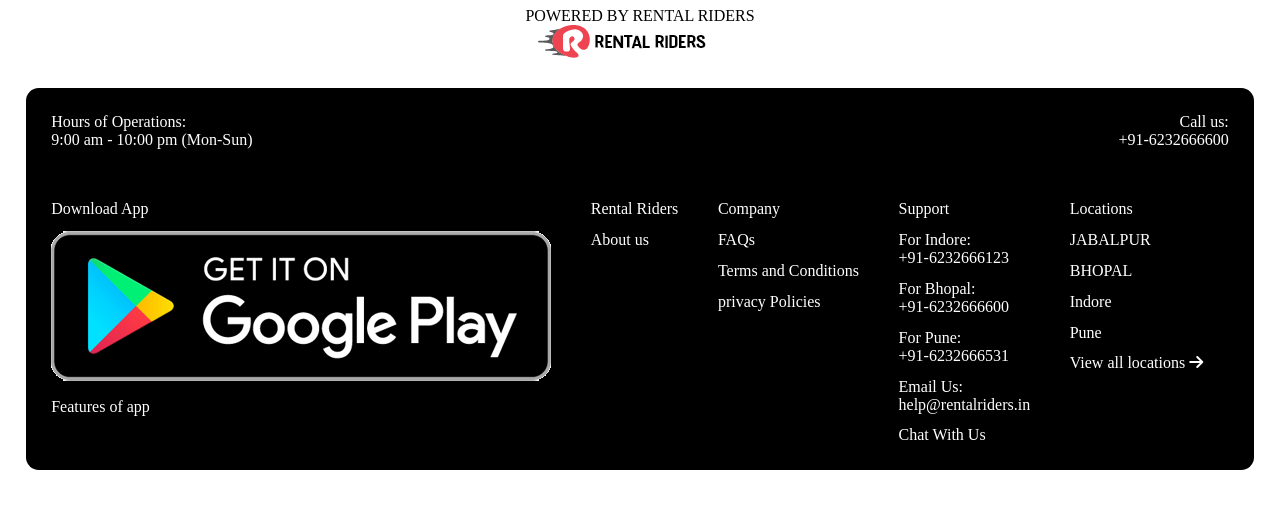
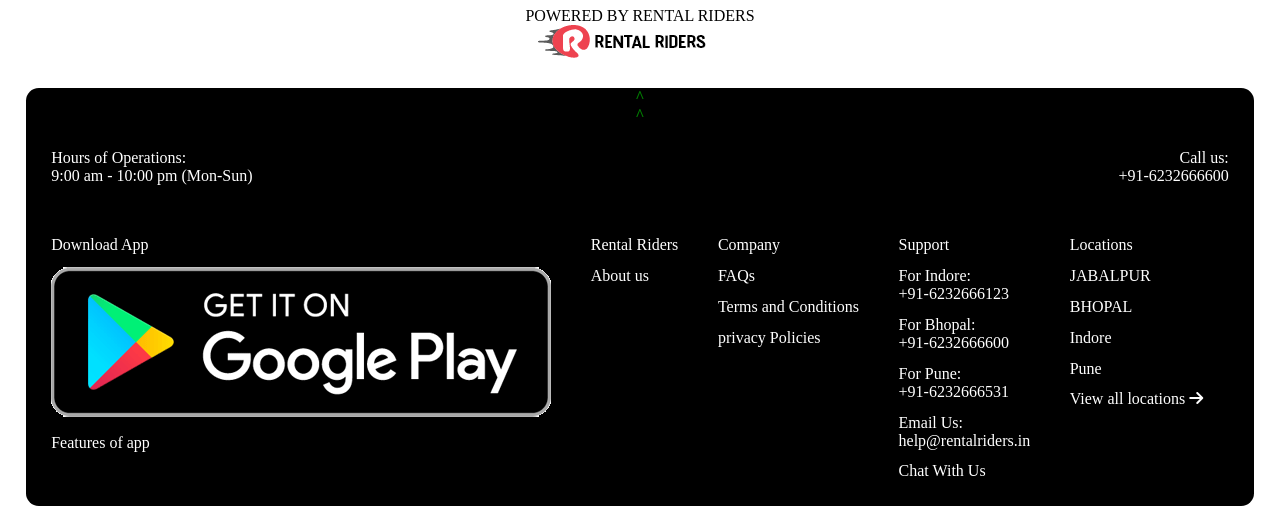
Before and after one commit to iamhemantgauhai/Rental-Riders-Website-UI, a plain HTML site: page index.html in a window 1280 px wide. Shown: the part 4904-5410 px from the top of the page. Before the commit the page ends 5374 px from the top, so only its background shows below. Drawn offline with Linux system fonts and the light colour scheme.

Commit message:
initial commit

```diff
--- a/css/style.css
+++ b/css/style.css
@@ -472,6 +472,18 @@ video {
   border-radius: 1vw;
 }
 
+.top {
+  color: white;
+  text-align: center;
+}
+
+.top-text {
+  color: green;
+  border-radius: 50%;
+  background-color: black;
+  text-decoration: none;
+}
+
 .footer-box {
   display: flex;
   justify-content: space-between;
--- a/index.html
+++ b/index.html
@@ -495,6 +495,9 @@
     <!-- Footer Section -->
     <footer>
         <div class="footer">
+            <p class="top">
+                <strong><a class="top-text" href="#">^</a></strong><br><strong><a class="top-text" href="#">^</a></strong>
+            </p>
             <div class="footer-box">
                 <div>
                     <p class="footer-hours">Hours of Operations:<br>9:00 am - 10:00 pm (Mon-Sun)</p>
```
